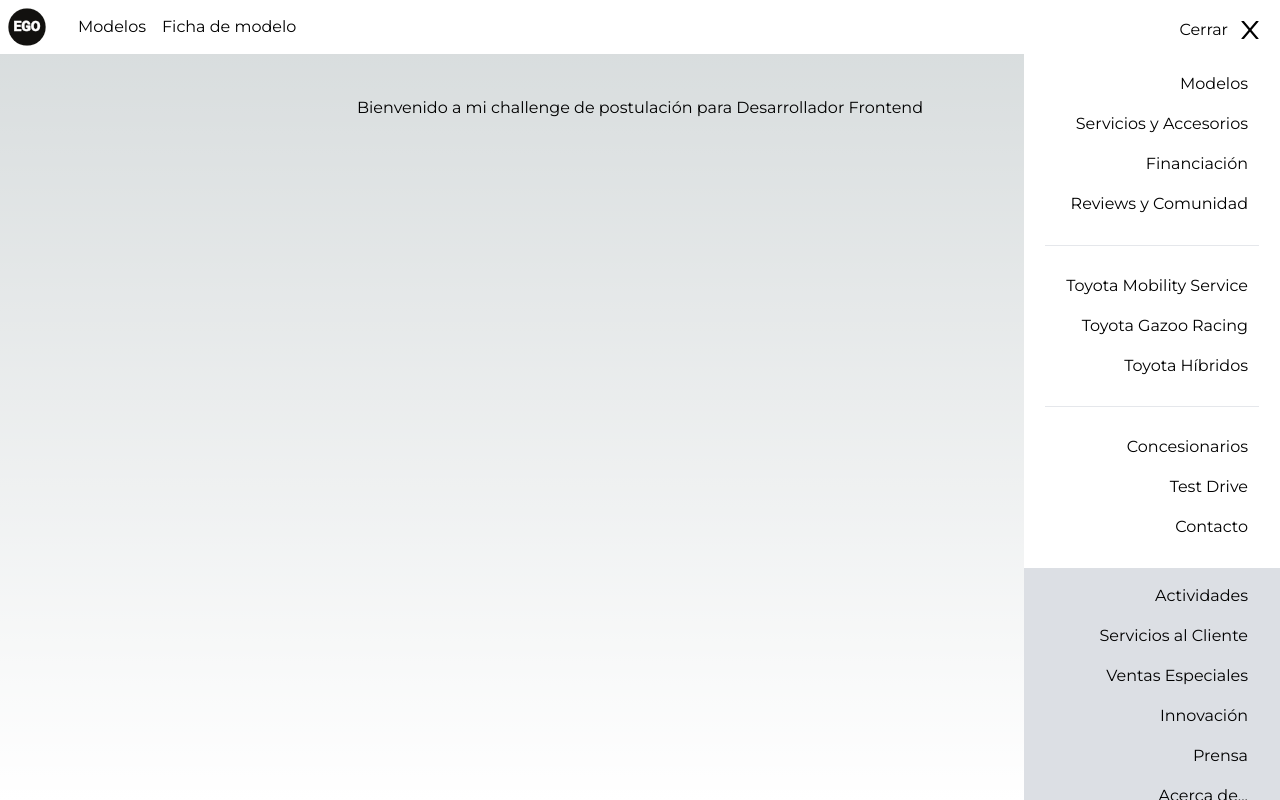
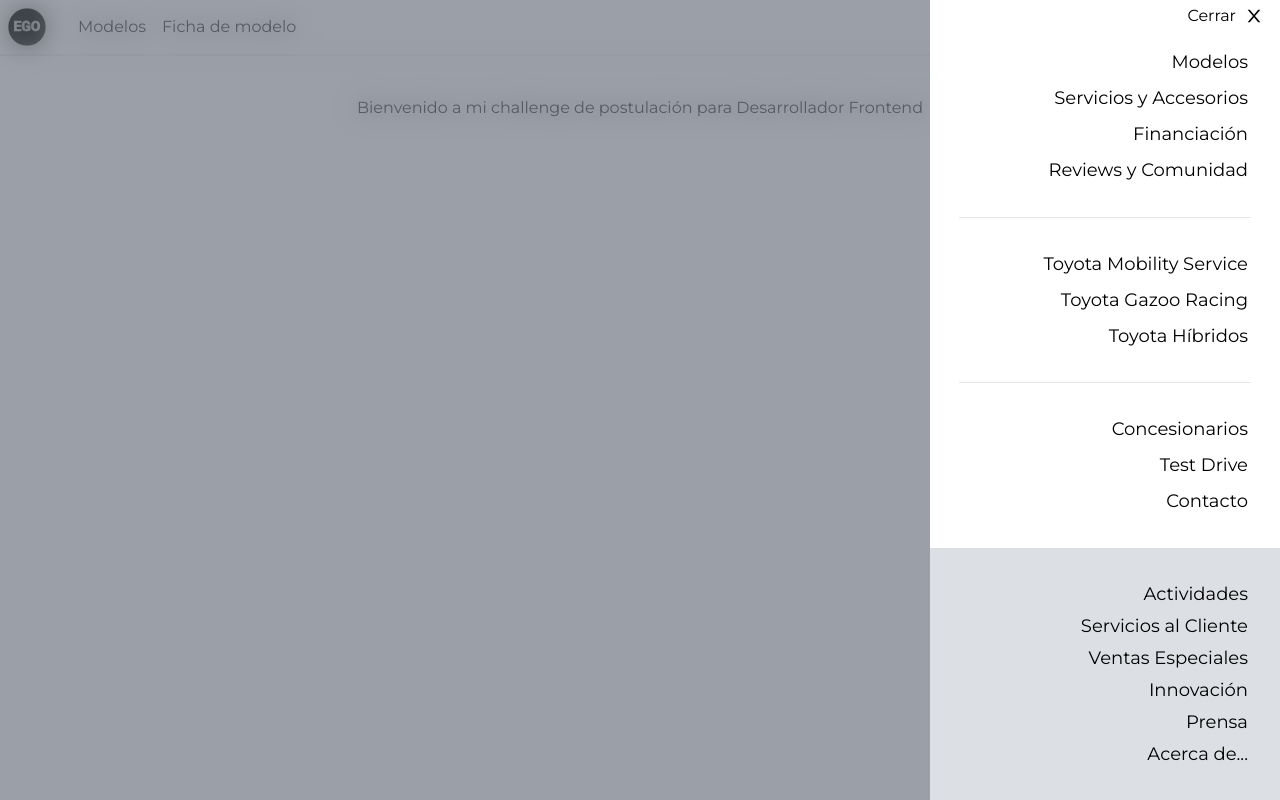
Before and after one commit to SantiagoJavierRubio/ego-challenge-FE, a Next.js app: page / in a window 1280 px wide. Both pictures are taken after a click on the button 1250 px from the left and 30 px from the top of the page. Built offline with nearby package versions, Linux system fonts and the light colour scheme.

Commit message:
add orderby functionality, refactor filtering & fix some stylings

```diff
--- a/app/globals.css
+++ b/app/globals.css
@@ -10,10 +10,11 @@
 
 body {
   color: rgb(var(--foreground-rgb));
-  background: linear-gradient(
+  background: white;
+  /* background: linear-gradient(
       to bottom,
       transparent,
       rgb(var(--background-end-rgb))
     )
-    rgb(var(--background-start-rgb));
+    rgb(var(--background-start-rgb)); */
 }
--- a/app/modelos/page.tsx
+++ b/app/modelos/page.tsx
@@ -1,6 +1,6 @@
 import axios from 'axios'
 
-import { Models } from '@/components/Models'
+import { Models } from '@/components/Models/Models'
 
 export default async function Modelos() {
   const { data: modelsData } = await axios.get(
@@ -8,7 +8,10 @@
   )
 
   return (
-    <main className="flex min-h-screen max-w-full flex-col items-center justify-between overflow-hidden p-24">
+    <main className="mx-auto flex min-h-screen max-w-7xl flex-col justify-between overflow-hidden p-24">
+      <h1 className="my-6 text-left text-5xl font-bold">
+        Descubrí todos los modelos
+      </h1>
       <Models models={modelsData} />
     </main>
   )
--- a/components/Models.tsx
+++ /dev/null
@@ -1,62 +0,0 @@
-'use client'
-import React, { FC, useState } from 'react'
-import { ApiModelsResponse } from '@/lib/types/api.types'
-import { ModelCard } from './ModelCard'
-
-interface modelsProps {
-  models: ApiModelsResponse[]
-}
-
-export const Models: FC<modelsProps> = ({ models }) => {
-  const SEGMENTS = new Set(models.map(model => model.segment))
-  const [filtered, setFilter] = useState<ApiModelsResponse[]>(models)
-  const [selectedSegment, setSelectedSegment] = useState<
-    ApiModelsResponse['segment'] | undefined
-  >(undefined)
-  const [selectedModelId, setSelectedModel] = useState<number | undefined>(
-    undefined
-  )
-
-  const setSelectedModelId = (id: number) => {
-    if (id !== undefined && selectedModelId !== id) setSelectedModel(id)
-  }
-
-  const filterBySegment = (segment: ApiModelsResponse['segment']) => {
-    setSelectedSegment(segment)
-    setSelectedModel(undefined)
-    setFilter(...[models.filter(m => m.segment === segment)])
-  }
-  const resetFilters = () => {
-    setSelectedSegment(undefined)
-    setSelectedModel(undefined)
-    setFilter(models)
-  }
-  return (
-    <div>
-      <div className="flex items-center justify-evenly gap-4">
-        <button onClick={resetFilters} disabled={selectedSegment === undefined}>
-          Todos
-        </button>
-        {Array.from(SEGMENTS).map(segment => (
-          <button
-            key={segment}
-            onClick={() => filterBySegment(segment)}
-            disabled={segment === selectedSegment}
-          >
-            {segment}
-          </button>
-        ))}
-      </div>
-      <div className="mt-16 grid w-full grid-cols-1 gap-0 sm:grid-cols-2 sm:gap-6 md:grid-cols-3 lg:grid-cols-4">
-        {filtered.map(model => (
-          <ModelCard
-            key={model.id}
-            modelData={model}
-            selectedId={selectedModelId}
-            setSelected={setSelectedModelId}
-          />
-        ))}
-      </div>
-    </div>
-  )
-}
--- /dev/null
+++ b/components/Models/Models.tsx
@@ -0,0 +1,77 @@
+'use client'
+import React, { FC, useState, useCallback, useEffect } from 'react'
+import { ApiModelsResponse } from '@/lib/types/api.types'
+import { ModelCard } from './ModelCard'
+import useFilterSegments from './hooks/useFilterSegments'
+import useOrderBy from './hooks/useOrderBy'
+import { ValueOf } from 'next/dist/shared/lib/constants'
+
+interface modelsProps {
+  models: ApiModelsResponse[]
+}
+
+export const Models: FC<modelsProps> = ({ models }) => {
+  const { SEGMENTS, filtered, selectedSegment, changeFilter } =
+    useFilterSegments(models)
+  const { CRITERIA, currentCriteria, setCurrentCriteria, sortFunction } =
+    useOrderBy()
+
+  const [selectedModelId, setSelectedModel] = useState<number | undefined>(
+    undefined
+  )
+  const setSelectedModelId = useCallback((id: number) => {
+    if (id !== undefined) setSelectedModel(prev => (prev !== id ? id : prev))
+  }, [])
+
+  const filterBySegment = (segment: ApiModelsResponse['segment']) => {
+    changeFilter(segment)
+    setSelectedModel(undefined)
+  }
+  const resetFilters = () => {
+    changeFilter(undefined)
+    setSelectedModel(undefined)
+  }
+
+  const handleSortSelection = (e: React.ChangeEvent<HTMLSelectElement>) => {
+    const val = e.target.value as ValueOf<typeof CRITERIA>
+    if (Object.values(CRITERIA).includes(val)) setCurrentCriteria(val)
+  }
+
+  return (
+    <div>
+      <div className="flex items-center justify-evenly gap-4">
+        <button onClick={resetFilters} disabled={selectedSegment === undefined}>
+          Todos
+        </button>
+        {Array.from(SEGMENTS).map(segment => (
+          <button
+            key={segment}
+            onClick={() => filterBySegment(segment)}
+            disabled={segment === selectedSegment}
+          >
+            {segment}
+          </button>
+        ))}
+      </div>
+      <div>
+        <select value={currentCriteria} onChange={handleSortSelection}>
+          <option value={CRITERIA.NONE}>Ninguno</option>
+          <option value={CRITERIA.PRECIO_ASC}>De menor a mayor precio</option>
+          <option value={CRITERIA.PRECIO_DESC}>De mayor a menor precio</option>
+          <option value={CRITERIA.NUEVO}>Más nuevos primero</option>
+          <option value={CRITERIA.VIEJO}>Más viejos primero</option>
+        </select>
+      </div>
+      <div className="mt-16 grid w-full grid-cols-1 gap-0 sm:grid-cols-2 sm:gap-6 md:grid-cols-3 lg:grid-cols-4">
+        {filtered.sort(sortFunction).map(model => (
+          <ModelCard
+            key={model.id}
+            modelData={model}
+            selectedId={selectedModelId}
+            setSelected={setSelectedModelId}
+          />
+        ))}
+      </div>
+    </div>
+  )
+}
--- /dev/null
+++ b/components/Models/hooks/useFilterSegments.ts
@@ -0,0 +1,26 @@
+import { useState, useCallback } from 'react'
+import { ApiModelsResponse } from '@/lib/types/api.types'
+
+export default function useFilterSegments(models: ApiModelsResponse[]) {
+  const SEGMENTS = new Set(models.map(model => model.segment))
+  const [filtered, setFilter] = useState<ApiModelsResponse[]>(models)
+  const [selectedSegment, setSelectedSegment] = useState<
+    ApiModelsResponse['segment'] | undefined
+  >(undefined)
+
+  const changeFilter = useCallback(
+    (segment: ApiModelsResponse['segment'] | undefined) => {
+      setSelectedSegment(segment)
+      if (segment === undefined) setFilter(models)
+      else setFilter(...[models.filter(m => m.segment === segment)])
+    },
+    [models]
+  )
+
+  return {
+    SEGMENTS,
+    filtered,
+    selectedSegment,
+    changeFilter
+  }
+}
--- /dev/null
+++ b/components/Models/hooks/useOrderBy.ts
@@ -0,0 +1,46 @@
+import { useState } from 'react'
+import { ApiModelsResponse } from '@/lib/types/api.types'
+import { ValueOf } from 'next/dist/shared/lib/constants'
+
+type ModelSortFunction = (a: ApiModelsResponse, b: ApiModelsResponse) => number
+
+export default function useOrderBy() {
+  const CRITERIA = {
+    NONE: 'NONE',
+    PRECIO_ASC: 'PRECIO_ASC',
+    PRECIO_DESC: 'PRECIO_DESC',
+    VIEJO: 'VIEJO',
+    NUEVO: 'NUEVO'
+  } as const
+
+  const defaultFun: ModelSortFunction = (a, b) => a.id - b.id
+
+  function matchCriteria(
+    criteria: ValueOf<typeof CRITERIA>
+  ): ModelSortFunction {
+    switch (criteria) {
+      case CRITERIA.NUEVO:
+        return (a, b) => b.year - a.year
+      case CRITERIA.VIEJO:
+        return (a, b) => a.year - b.year
+      case CRITERIA.PRECIO_ASC:
+        return (a, b) => a.price - b.price
+      case CRITERIA.PRECIO_DESC:
+        return (a, b) => b.price - a.price
+      case CRITERIA.NONE:
+      default:
+        return defaultFun
+    }
+  }
+
+  const [currentCriteria, setCurrentCriteria] = useState<
+    ValueOf<typeof CRITERIA>
+  >(CRITERIA.NONE)
+
+  return {
+    CRITERIA,
+    currentCriteria,
+    setCurrentCriteria,
+    sortFunction: matchCriteria(currentCriteria)
+  }
+}
--- a/components/Nav/Menu.tsx
+++ b/components/Nav/Menu.tsx
@@ -15,48 +15,58 @@
   return (
     <>
       <div
-        className={`fixed inset-y-0 right-0 h-full min-h-screen bg-white ${
-          open ? 'w-1/5' : 'w-0'
+        className={`fixed inset-y-0 right-0 z-20 h-full min-h-screen max-w-full bg-white ${
+          open ? 'w-1/5 min-w-[350px]' : 'w-0'
         } transition-all`}
         id="menu-background"
       />
+      <div
+        className={`absolute inset-0 z-10 bg-gray-700 ${
+          open ? 'block opacity-50' : 'hidden opacity-0'
+        } backdrop-blur-md transition-opacity`}
+        id="menu-backdrop"
+      />
       <aside
-        className={`fixed right-0 top-0 ${
+        className={`fixed right-0 top-0 z-20 max-w-full ${
           open
-            ? 'bottom-0 h-full min-h-screen w-1/5 flex-col'
+            ? 'bottom-0 h-full w-1/5 min-w-[350px] flex-col'
             : 'bottom-full flex-row'
         }`}
       >
-        <div className="flex translate-y-4 items-center justify-end gap-2 pr-4">
+        <div
+          className={`flex ${
+            open ? 'translate-y-1' : 'translate-y-4'
+          } transition-all" items-center justify-end gap-2 pr-4`}
+        >
           <p>{open ? 'Cerrar' : 'Menu'}</p>
-          <button onClick={toggleMenu} className="cursor-pointer">
-            {open ? <AiOutlineClose size={28} /> : <HiOutlineMenu size={28} />}
+          <button onClick={toggleMenu} className="cursor-pointer" tabIndex={0}>
+            {open ? <AiOutlineClose size={20} /> : <HiOutlineMenu size={28} />}
           </button>
         </div>
         <div
-          className={`mt-4 flex h-full origin-right flex-col justify-evenly text-right ${
+          className={`flex min-h-full origin-right flex-col justify-evenly gap-2 text-right text-lg ${
             open ? 'scale-x-100 opacity-100' : 'scale-x-0 opacity-0'
           } transition-opacity delay-100 ease-in-out`}
         >
-          <div className="flex flex-col justify-start pr-8">
+          <div className="flex flex-col justify-start gap-2 pr-8">
             <MenuLink url="/modelos" text="Modelos" />
             <MenuLink url="/servicios" text="Servicios y Accesorios" />
             <MenuLink url="/financiacion" text="Financiación" />
             <MenuLink url="/reviews" text="Reviews y Comunidad" />
           </div>
           <hr className="w-5/6 self-center" />
-          <div className="flex flex-col justify-start pr-8">
+          <div className="flex flex-col justify-start gap-2 pr-8">
             <MenuLink url="/mobility" text="Toyota Mobility Service" />
             <MenuLink url="/gazoo" text="Toyota Gazoo Racing" />
             <MenuLink url="/hibridos" text="Toyota Híbridos" />
           </div>
           <hr className="w-5/6 self-center" />
-          <div className="flex flex-col justify-start pr-8">
+          <div className="flex flex-col justify-start gap-2 pr-8">
             <MenuLink url="/concesionarios" text="Concesionarios" />
             <MenuLink url="/testdrive" text="Test Drive" />
             <MenuLink url="/contacto" text="Contacto" />
           </div>
-          <div className="flex flex-col justify-start bg-gray-300/75 py-2 pr-8">
+          <div className="flex flex-col justify-start gap-1 bg-gray-300/75 py-8 pr-8">
             <MenuLink url="/actividades" text="Actividades" />
             <MenuLink url="/atencion-clientes" text="Servicios al Cliente" />
             <MenuLink url="/ventas-especiales" text="Ventas Especiales" />
@@ -80,7 +90,7 @@
   const isCurrentPath = path === url
   return (
     <p
-      className={`my-2 transition-all hover:font-bold ${
+      className={`transition-all hover:font-bold ${
         isCurrentPath ? 'font-bold text-red-500' : 'text-inherit'
       }`}
     >
--- a/components/Nav/NavBar.tsx
+++ b/components/Nav/NavBar.tsx
@@ -4,7 +4,7 @@
 
 export const NavBar: FC<NavBarProps> = ({}) => {
   return (
-    <nav className="fixed inset-x-0 top-0 flex w-full justify-start gap-8 bg-white p-2">
+    <nav className="fixed inset-x-0 top-0 flex w-full justify-start gap-8 border-b-2 border-gray-300/50 bg-white p-2">
       <a href="/">
         <img src="/ego-logo.svg" width="38px" alt="Logo de la compania" />
       </a>
```
Also changed, not shown: components/Models/ModelCard.tsx (renamed from components/ModelCard.tsx).
